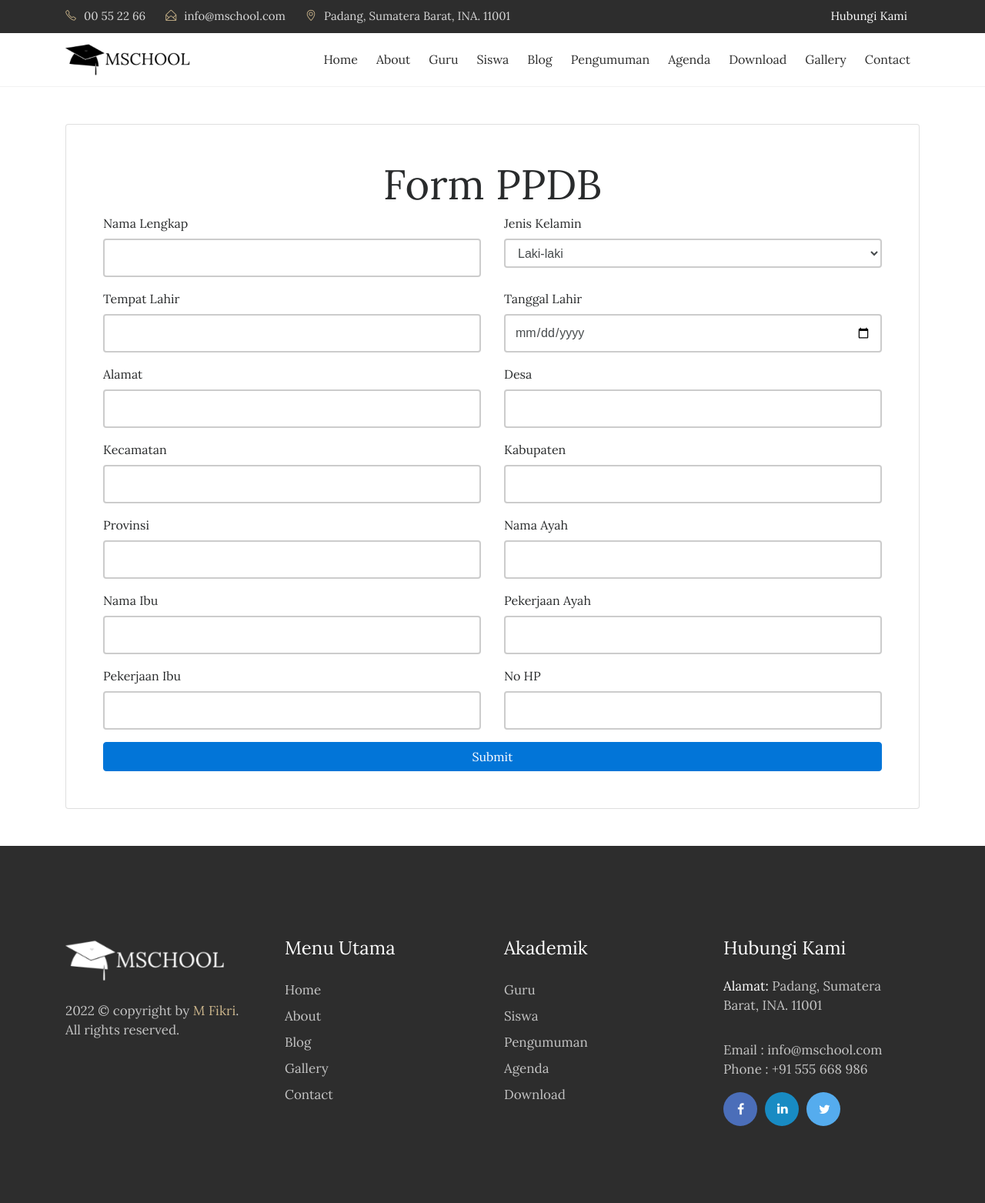
After one commit to hamdanyuapi/mschool, a CodeIgniter app: page /mschool/index.php/ppdb/index in a window 1280 px wide. The commit adds this page. Shown: the whole page at 77% size. Run offline with CodeIgniter, Linux system fonts and the light colour scheme.

Commit message:
add form ppdb

```diff
--- a/application/config/routes.php
+++ b/application/config/routes.php
@@ -52,6 +52,7 @@ defined('BASEPATH') OR exit('No direct script access allowed');
 $route['default_controller'] = 'home';
 $route['administrator']='admin/login';
 $route['artikel']='blog';
+$route['ppdb']='ppdb';
 $route['artikel']='blog/index';
 $route['artikel/(:any)']='blog/detail/$1';
 $route['404_override'] = '';
--- /dev/null
+++ b/application/controllers/Ppdb.php
@@ -0,0 +1,35 @@
+<?php
+class Ppdb extends CI_Controller{
+	function __construct(){
+		parent::__construct();
+		$this->load->model('m_ppdb');
+	}
+	function index(){
+		$this->load->view('depan/v_ppdb');
+	}
+
+	function simpan_ppdb(){
+
+		$nama_lengkap=strip_tags($this->input->post('nama_lengkap'));
+		$jenis_kelamin=strip_tags($this->input->post('jenis_kelamin'));
+		$tempat_lahir=strip_tags($this->input->post('tempat_lahir'));
+		$tgl_lahir=strip_tags($this->input->post('tgl_lahir'));
+		$alamat=strip_tags($this->input->post('alamat'));
+		$desa=strip_tags($this->input->post('desa'));
+		$kecamatan=strip_tags($this->input->post('kecamatan'));
+		$kabupaten=strip_tags($this->input->post('kabupaten'));
+		$provinsi=strip_tags($this->input->post('provinsi'));
+		$nama_ayah=strip_tags($this->input->post('nama_ayah'));
+		$nama_ibu=strip_tags($this->input->post('nama_ibu'));
+		$pekerjaan_ayah=strip_tags($this->input->post('pekerjaan_ayah'));
+		$pekerjaan_ibu=strip_tags($this->input->post('pekerjaan_ibu'));
+		$no_hp=strip_tags($this->input->post('no_hp'));
+
+		$this->m_ppdb->simpan_ppdb($nama_lengkap,$jenis_kelamin,$tempat_lahir,$tgl_lahir,$alamat,$desa,$kecamatan,$kabupaten,$provinsi,$nama_ayah,$nama_ibu,$pekerjaan_ayah,$pekerjaan_ibu,$no_hp);
+		echo $this->session->set_flashdata('msg','success');
+		redirect('home');
+
+		// $this->load->view('v_ppdb');
+	}
+
+}
--- /dev/null
+++ b/application/models/M_ppdb.php
@@ -0,0 +1,40 @@
+<?php
+class M_ppdb extends CI_Model{
+
+	function get_all_ppdb(){
+		$hsl=$this->db->query("SELECT * FROM tbl_pendaftaran");
+		return $hsl;
+	}
+
+	// function simpan_ppdb_with_img($nama_lengkap,$jenis_kelamin,$tempat_lahir,$tgl_lahir,$alamat,$desa,$kecamatan,$kabupaten,$provinsi,$nama_ayah,$nama_ibu,$pekerjaan_ayah,$pekerjaan_ibu,$no_hp){
+	// 	$hsl=$this->db->query("INSERT INTO tbl_pendaftaran (nama_lengkap,jenis_kelamin,tempat_lahir,tgl_lahir,alamat,desa,kecamatan,kabupaten,provinsi,nama_ayah,nama_ibu,pekerjaan_ayah,pekerjaan_ibu,no_hp) VALUES ('$nama_lengkap','$jenis_kelamin','$tempat_lahir','$tgl_lahir','$alamat','$desa','$kecamatan','$kabupaten','$provinsi','$nama_ayah','$nama_ibu','$pekerjaan_ayah','$pekerjaan_ibu','$no_hp')");
+	// 	return $hsl;
+	// }
+	function simpan_ppdb($nama_lengkap,$jenis_kelamin,$tempat_lahir,$tgl_lahir,$alamat,$desa,$kecamatan,$kabupaten,$provinsi,$nama_ayah,$nama_ibu,$pekerjaan_ayah,$pekerjaan_ibu,$no_hp){
+		$hsl=$this->db->query("INSERT INTO tbl_pendaftaran (nama_lengkap,jenis_kelamin,tempat_lahir,tgl_lahir,alamat,desa,kecamatan,kabupaten,provinsi,nama_ayah,nama_ibu,pekerjaan_ayah,pekerjaan_ibu,no_hp) VALUES ('$nama_lengkap','$jenis_kelamin','$tempat_lahir','$tgl_lahir','$alamat','$desa','$kecamatan','$kabupaten','$provinsi','$nama_ayah','$nama_ibu','$pekerjaan_ayah','$pekerjaan_ibu','$no_hp')");
+		return $hsl;
+	}
+
+	// function update_ppdb($nama_lengkap,$jenis_kelamin,$tempat_lahir,$tgl_lahir,$alamat,$desa,$kecamatan,$kabupaten,$provinsi,$nama_ayah,$nama_ibu,$pekerjaan_ayah,$pekerjaan_ibu,$no_hp){
+	// 	$hsl=$this->db->query("UPDATE tbl_pendaftaran SET siswa_nis='$nis',siswa_nama='$nama',siswa_jenkel='$jenkel',siswa_kelas_id='$kelas',siswa_photo='$photo' WHERE siswa_id='$kode'");
+	// 	return $hsl;
+	// }
+	function update_siswa_tanpa_img($kode,$nis,$nama,$jenkel,$kelas){
+		$hsl=$this->db->query("UPDATE tbl_siswa SET siswa_nis='$nis',siswa_nama='$nama',siswa_jenkel='$jenkel',siswa_kelas_id='$kelas' WHERE siswa_id='$kode'");
+		return $hsl;
+	}
+	function hapus_siswa($kode){
+		$hsl=$this->db->query("DELETE FROM tbl_siswa WHERE siswa_id='$kode'");
+		return $hsl;
+	}
+
+	function siswa(){
+		$hsl=$this->db->query("SELECT tbl_siswa.*,kelas_nama FROM tbl_siswa JOIN tbl_kelas ON siswa_kelas_id=kelas_id");
+		return $hsl;
+	}
+	function siswa_perpage($offset,$limit){
+		$hsl=$this->db->query("SELECT tbl_siswa.*,kelas_nama FROM tbl_siswa JOIN tbl_kelas ON siswa_kelas_id=kelas_id limit $offset,$limit");
+		return $hsl;
+	}
+
+}
--- a/application/views/depan/v_home.php
+++ b/application/views/depan/v_home.php
@@ -122,6 +122,7 @@
                             <h1>Bepikir Kreaftif &amp; Inovatif</h1>
                             <h4>Bagi kami kreativitas merupakan gerbang masa depan.<br> kreativitas akan mendorong inovasi. <br> Itulah yang kami lakukan.</h4>
                             <div class="slider-btn">
+                                <a href="<?php echo site_url('ppdb');?>" class="btn btn-success" >PPDB</a>
                                 <a href="<?php echo site_url('artikel');?>" class="btn btn-default">Learn more</a>
                             </div>
                         </div>
--- /dev/null
+++ b/application/views/depan/v_ppdb.php
@@ -0,0 +1,288 @@
+<!DOCTYPE html>
+<html lang="en">
+
+<head>
+    <!-- Required meta tags -->
+    <meta charset="utf-8">
+    <meta name="viewport" content="width=device-width, initial-scale=1, shrink-to-fit=no">
+    <title>Guru</title>
+    <link rel="shorcut icon" href="<?php echo base_url().'theme/images/icon.png'?>">
+    <!-- Bootstrap CSS -->
+    <link rel="stylesheet" href="<?php echo base_url().'theme/css/bootstrap.min.css'?>">
+    <!-- Google Fonts -->
+    <link href="https://fonts.googleapis.com/css?family=Lora:400,700" rel="stylesheet">
+    <!-- Font Awesome -->
+    <link rel="stylesheet" href="<?php echo base_url().'theme/css/font-awesome.min.css'?>">
+    <!-- Simple Line Font -->
+    <link rel="stylesheet" href="<?php echo base_url().'theme/css/simple-line-icons.css'?>">
+    <!-- Owl Carousel -->
+    <link rel="stylesheet" href="<?php echo base_url().'theme/css/slick.css'?>">
+    <link rel="stylesheet" href="<?php echo base_url().'theme/css/slick-theme.css'?>">
+    <link rel="stylesheet" href="<?php echo base_url().'theme/css/owl.carousel.min.css'?>">
+    <!-- Main CSS -->
+    <link href="<?php echo base_url().'theme/css/style.css'?>" rel="stylesheet">
+</head>
+
+<body>
+  <!--============================= HEADER =============================-->
+  <div class="header-topbar">
+      <div class="container">
+          <div class="row">
+              <div class="col-xs-6 col-sm-8 col-md-9">
+                  <div class="header-top_address">
+                      <div class="header-top_list">
+                          <span class="icon-phone"></span>00 55 22 66
+                      </div>
+                      <div class="header-top_list">
+                          <span class="icon-envelope-open"></span>info@mschool.com
+                      </div>
+                      <div class="header-top_list">
+                          <span class="icon-location-pin"></span>Padang, Sumatera Barat, INA. 11001
+                      </div>
+                  </div>
+                  <div class="header-top_login2">
+                      <a href="<?php echo site_url('contact');?>">Hubungi Kami</a>
+                  </div>
+              </div>
+              <div class="col-xs-6 col-sm-4 col-md-3">
+                  <div class="header-top_login mr-sm-3">
+                      <a href="<?php echo site_url('contact');?>">Hubungi Kami</a>
+                  </div>
+              </div>
+          </div>
+      </div>
+  </div>
+  <div data-toggle="affix" style="border-bottom:solid 1px #f2f2f2;">
+      <div class="container nav-menu2">
+          <div class="row">
+              <div class="col-md-12">
+                  <nav class="navbar navbar2 navbar-toggleable-md navbar-light bg-faded">
+                      <button class="navbar-toggler navbar-toggler2 navbar-toggler-right" type="button" data-toggle="collapse" data-target="#navbarNavDropdown">
+                          <span class="icon-menu"></span>
+                      </button>
+                      <a href="<?php echo site_url('');?>" class="navbar-brand nav-brand2"><img class="img img-responsive" width="200px;" src="<?php echo base_url().'theme/images/logo-dark.png'?>"></a>
+                      <div class="collapse navbar-collapse justify-content-end" id="navbarNavDropdown">
+                          <ul class="navbar-nav">
+                              <li class="nav-item">
+                                  <a class="nav-link" href="<?php echo site_url('');?>">Home</a>
+                              </li>
+                              <li class="nav-item">
+                                  <a class="nav-link" href="<?php echo site_url('about');?>">About</a>
+                              </li>
+                              <li class="nav-item">
+                                  <a class="nav-link" href="<?php echo site_url('guru');?>">Guru</a>
+                              </li>
+                              <li class="nav-item">
+                                  <a class="nav-link" href="<?php echo site_url('siswa');?>">Siswa</a>
+                              </li>
+                              <li class="nav-item">
+                                  <a class="nav-link" href="<?php echo site_url('blog');?>">Blog</a>
+                              </li>
+                              <li class="nav-item">
+                                  <a class="nav-link" href="<?php echo site_url('pengumuman');?>">Pengumuman</a>
+                              </li>
+                              <li class="nav-item">
+                                  <a class="nav-link" href="<?php echo site_url('agenda');?>">Agenda</a>
+                              </li>
+                              <li class="nav-item">
+                                  <a class="nav-link" href="<?php echo site_url('download');?>">Download</a>
+                              </li>
+                              <li class="nav-item">
+                                  <a class="nav-link" href="<?php echo site_url('galeri');?>">Gallery</a>
+                              </li>
+                              <li class="nav-item">
+                                <a class="nav-link" href="<?php echo site_url('contact');?>">Contact</a>
+                              </li>
+                        </ul>
+                  </div>
+                </nav>
+              </div>
+            </div>
+          </div>
+        </div>
+    <section>
+</section>
+<!--//END HEADER -->
+
+<body>
+<div class="container mt-5 mb-5">
+    <form method="post" action="<?php echo base_url().'ppdb/simpan_ppdb'?>">
+        <div class="card p-5">
+            <div>
+                <h1 class="text-center">Form PPDB</h1>
+            </div>
+        <div class="row">
+            <div class="col-lg-6">
+                <div class="mb-3">
+                    <label for="namalengkap" class="form-label">Nama Lengkap</label>
+                    <input type="text" name="nama_lengkap" class="form-control" id="namalengkap">
+                </div>
+            </div>
+            <div class="col-lg-6">
+                <div class="mb-3">
+                    <label for="" class="form-label">Jenis Kelamin</label>
+                    <select name="jenis_kelamin" class="form-select form-select-lg form-control" aria-label=".form-select-lg example">
+                        <option value="laki_laki">Laki-laki</option>
+                        <option value="peremepuan">Perempuan</option>
+                    </select>
+                </div>
+            </div>
+            <div class="col-lg-6">
+                <div class="mb-3">
+                    <label for="tempatlahir" class="form-label">Tempat Lahir</label>
+                    <input type="text" name="tempat_lahir" class="form-control" id="tempatlahir">
+                </div>
+            </div>
+            <div class="col-lg-6">
+                <div class="mb-3">
+                    <label for="tanggallahir" class="form-label">Tanggal Lahir</label>
+                    <input type="date" name="tgl_lahir" class="form-control" id="tanggallahir">
+                </div>
+            </div>
+            <div class="col-lg-6">
+                <div class="mb-3">
+                    <label for="alamat" class="form-label">Alamat</label>
+                    <input type="text" name="alamat" class="form-control" id="alamat">
+                </div>
+            </div>
+            <div class="col-lg-6">
+                <div class="mb-3">
+                    <label for="desa" class="form-label">Desa</label>
+                    <input type="text" name="desa" class="form-control" id="desa">
+                </div>
+            </div>
+            <div class="col-lg-6">
+                <div class="mb-3">
+                    <label for="kecamatan" class="form-label">Kecamatan</label>
+                    <input type="text" name="kecamatan" class="form-control" id="kecamatan">
+                </div>
+            </div>
+            <div class="col-lg-6">
+                <div class="mb-3">
+                    <label for="kabupaten" class="form-label">Kabupaten</label>
+                    <input type="text" name="kabupaten" class="form-control" id="kabupaten">
+                </div>
+            </div>
+            <div class="col-lg-6">
+                <div class="mb-3">
+                    <label for="provinsi" class="form-label">Provinsi</label>
+                    <input type="text" name="provinsi" class="form-control" id="provinsi">
+                </div>
+            </div>
+            <div class="col-lg-6">
+                <div class="mb-3">
+                    <label for="namaayah" class="form-label">Nama Ayah</label>
+                    <input type="text" name="nama_ayah" class="form-control" id="namaayah">
+                </div>
+            </div>
+            <div class="col-lg-6">
+                <div class="mb-3">
+                    <label for="namaibu" class="form-label">Nama Ibu</label>
+                    <input type="text" name="nama_ibu" class="form-control" id="namaibu">
+                </div>
+            </div>
+            <div class="col-lg-6">
+                <div class="mb-3">
+                    <label for="pekerjaanayah" class="form-label">Pekerjaan Ayah</label>
+                    <input type="text" name="pekerjaan_ayah" class="form-control" id="pekerjaanayah">
+                </div>
+            </div>
+            <div class="col-lg-6">
+                <div class="mb-3">
+                    <label for="pekerjaanibu" class="form-label">Pekerjaan Ibu</label>
+                    <input type="text" name="pekerjaan_ibu" class="form-control" id="alamat">
+                </div>
+            </div>
+            <div class="col-lg-6">
+                <div class="mb-3">
+                    <label for="nohp" class="form-label">No HP</label>
+                    <input type="text" name="no_hp" class="form-control" id="nohp">
+                </div>
+            </div>
+        </div>
+
+        <button type="submit" class="btn btn-primary">Submit</button>
+
+        </div>
+
+    </form>
+
+    </div>
+    <script src="https://cdn.jsdelivr.net/npm/bootstrap@5.2.3/dist/js/bootstrap.bundle.min.js" integrity="sha384-kenU1KFdBIe4zVF0s0G1M5b4hcpxyD9F7jL+jjXkk+Q2h455rYXK/7HAuoJl+0I4" crossorigin="anonymous"></script>
+
+
+
+
+</body>
+    <!--//End Style 2 -->
+<!--============================= FOOTER =============================-->
+<footer>
+<div class="container">
+    <div class="row">
+        <div class="col-md-3">
+            <div class="foot-logo">
+                <a href="<?php echo site_url();?>">
+                    <img src="<?php echo base_url().'theme/images/logo-white.png'?>" class="img-fluid" alt="footer_logo">
+                </a>
+                <p><?php echo date('Y');?> © copyright by <a href="http://mfikri.com" target="_blank">M Fikri</a>. <br>All rights reserved.</p>
+                </div>
+            </div>
+            <div class="col-md-3">
+                <div class="sitemap">
+                    <h3>Menu Utama</h3>
+                    <ul>
+                        <li><a href="<?php echo site_url();?>">Home</a></li>
+                        <li><a href="<?php echo site_url('about');?>">About</a></li>
+                        <li><a href="<?php echo site_url('artikel');?>">Blog </a></li>
+                        <li><a href="<?php echo site_url('galeri');?>">Gallery</a></li>
+                        <li><a href="<?php echo site_url('contact');?>">Contact</a></li>
+                    </ul>
+                </div>
+            </div>
+            <div class="col-md-3">
+              <div class="sitemap">
+                  <h3>Akademik</h3>
+                  <ul>
+                      <li><a href="<?php echo site_url('guru');?>">Guru</a></li>
+                      <li><a href="<?php echo site_url('siswa');?>">Siswa </a></li>
+                      <li><a href="<?php echo site_url('pengumuman');?>">Pengumuman</a></li>
+                      <li><a href="<?php echo site_url('agenda');?>">Agenda</a></li>
+                      <li><a href="<?php echo site_url('download');?>">Download</a></li>
+                  </ul>
+              </div>
+            </div>
+            <div class="col-md-3">
+                <div class="address">
+                    <h3>Hubungi Kami</h3>
+                    <p><span>Alamat: </span> Padang, Sumatera Barat, INA. 11001</p>
+                    <p>Email : info@mschool.com
+                        <br> Phone : +91 555 668 986</p>
+                        <ul class="footer-social-icons">
+                            <li><a href="#"><i class="fa fa-facebook fa-fb" aria-hidden="true"></i></a></li>
+                            <li><a href="#"><i class="fa fa-linkedin fa-in" aria-hidden="true"></i></a></li>
+                            <li><a href="#"><i class="fa fa-twitter fa-tw" aria-hidden="true"></i></a></li>
+                        </ul>
+                    </div>
+                </div>
+            </div>
+        </div>
+    </footer>
+    <!--//END FOOTER -->
+    <!-- jQuery, Bootstrap JS. -->
+    <script src="<?php echo base_url().'theme/js/jquery.min.js'?>"></script>
+    <script src="<?php echo base_url().'theme/js/tether.min.js'?>"></script>
+    <script src="<?php echo base_url().'theme/js/bootstrap.min.js'?>"></script>
+    <!-- Plugins -->
+    <script src="<?php echo base_url().'theme/js/slick.min.js'?>"></script>
+    <script src="<?php echo base_url().'theme/js/waypoints.min.js'?>"></script>
+    <script src="<?php echo base_url().'theme/js/counterup.min.js'?>"></script>
+    <script src="<?php echo base_url().'theme/js/owl.carousel.min.js'?>"></script>
+    <script src="<?php echo base_url().'theme/js/validate.js'?>"></script>
+    <script src="<?php echo base_url().'theme/js/tweetie.min.js'?>"></script>
+    <!-- Subscribe -->
+    <script src="<?php echo base_url().'theme/js/subscribe.js'?>"></script>
+    <!-- Script JS -->
+    <script src="<?php echo base_url().'theme/js/script.js'?>"></script>
+</body>
+
+</html>
```
Also changed, not shown: application/views/admin/v_siswa.php (line endings or trailing spaces), assets/images/6ecab2e4066abb1a75ba7ec69181ab14.jpg (added).
